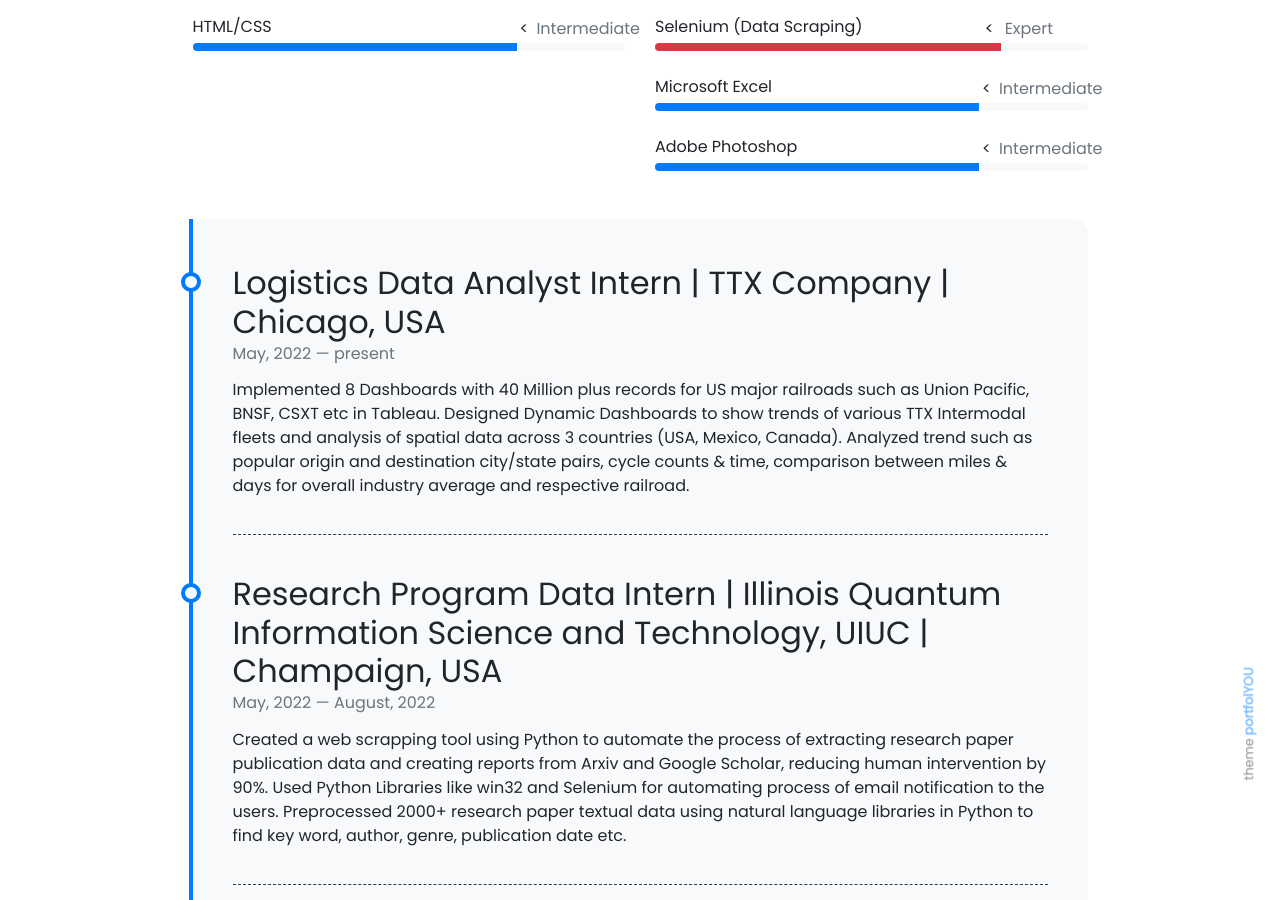
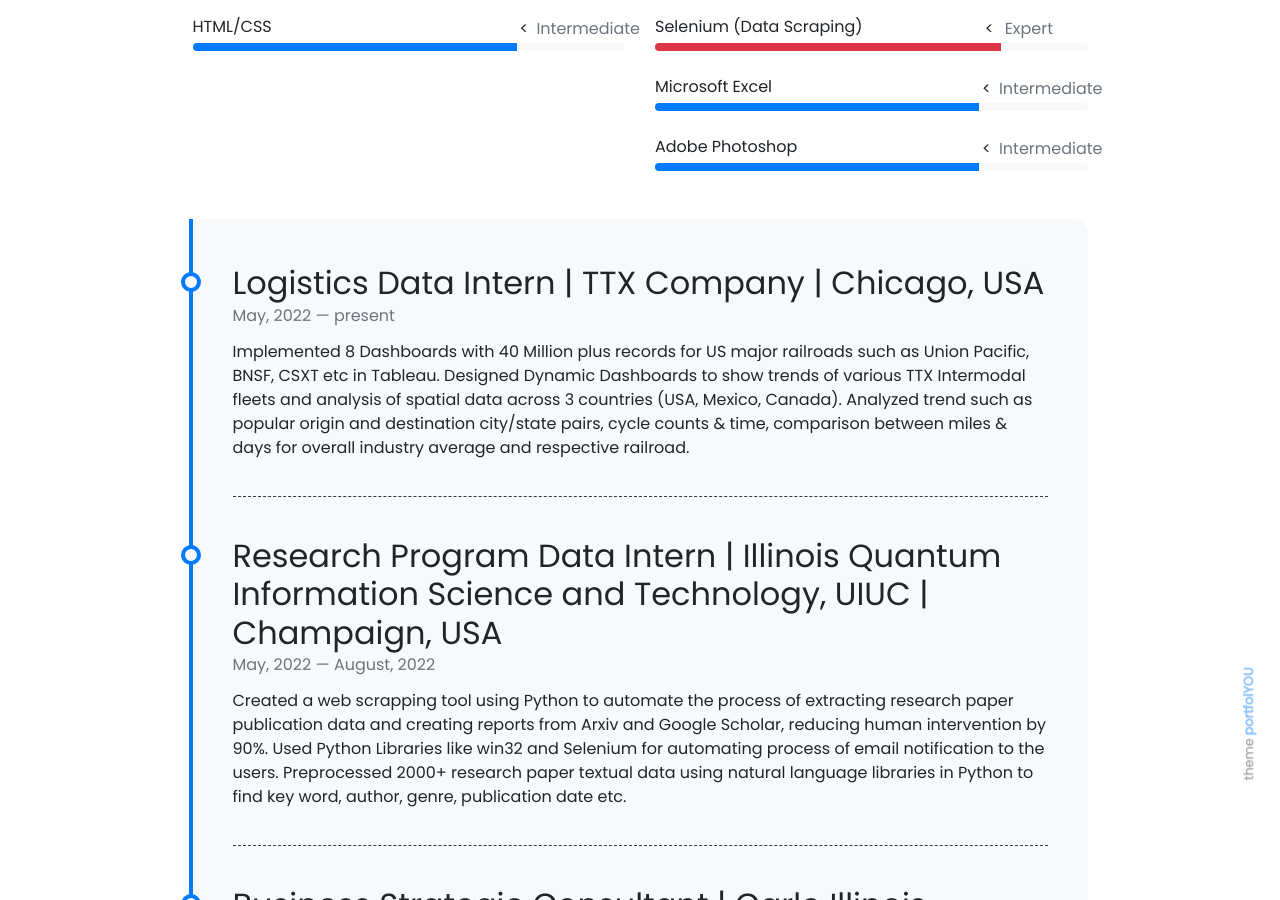
Before and after one commit to akshant10/akshant10.github.io, a Jekyll site: the page built from pages/about.md, in a window 1280 px wide and 900 px high, scrolled down 738 px. Built offline with Jekyll 4.4.1, drawn with Linux system fonts in a browser that asks for light colours; nearby versions of some CDN libraries.

Commit message:
Update timeline.yml

```diff
--- a/_data/timeline.yml
+++ b/_data/timeline.yml
@@ -1,4 +1,4 @@
-- title: Logistics Data Analyst Intern | TTX Company | Chicago, USA
+- title: Logistics Data Intern | TTX Company | Chicago, USA
   from: May, 2022
   to: present
   description: Implemented 8 Dashboards with 40 Million plus records for US major railroads such as Union Pacific, BNSF, CSXT etc in Tableau. Designed Dynamic Dashboards to show trends of various TTX Intermodal fleets and analysis of spatial data across 3 countries (USA, Mexico, Canada). Analyzed trend such as popular origin and destination city/state pairs, cycle counts & time, comparison between miles & days for overall industry average and respective railroad.
```
